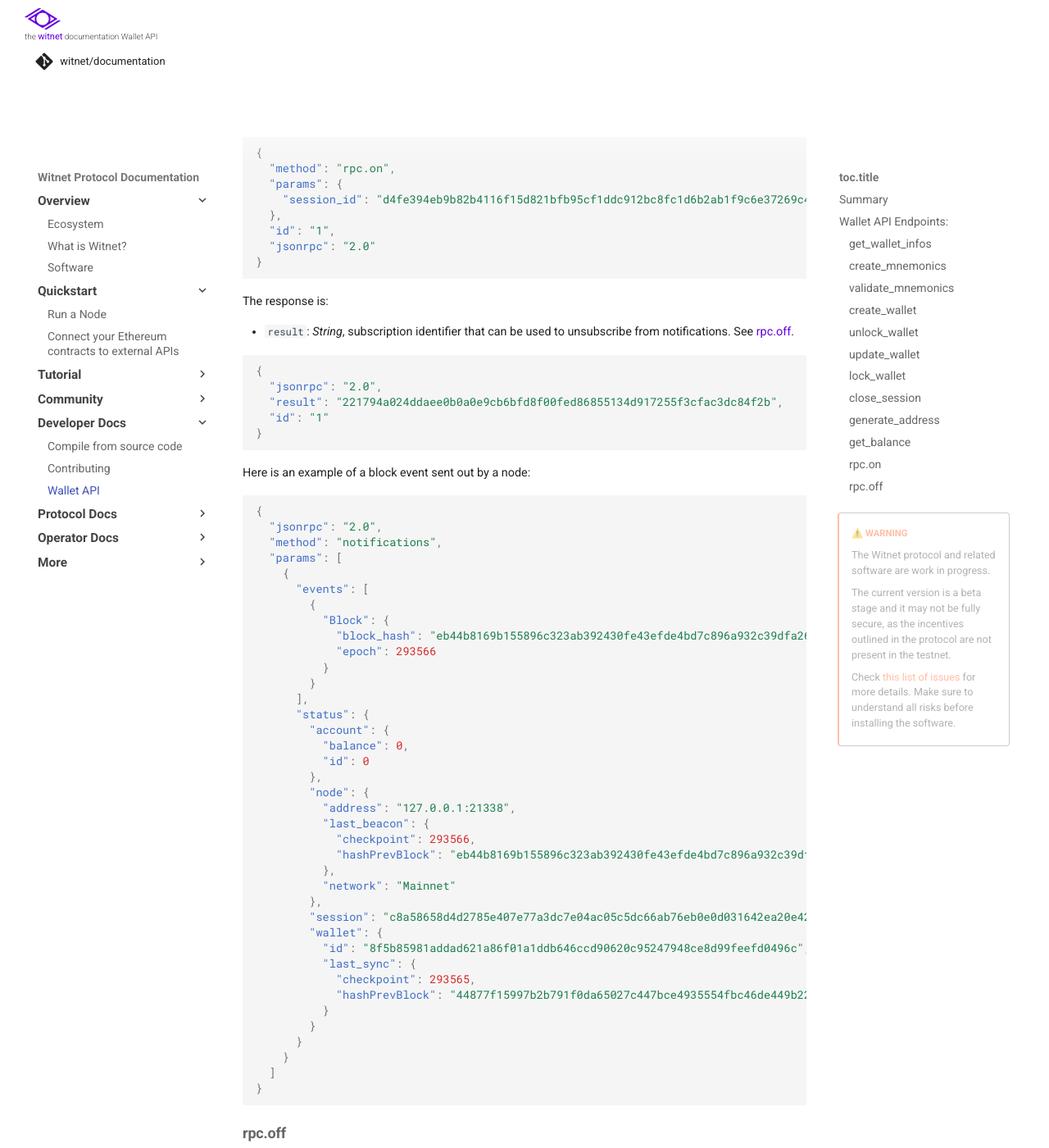
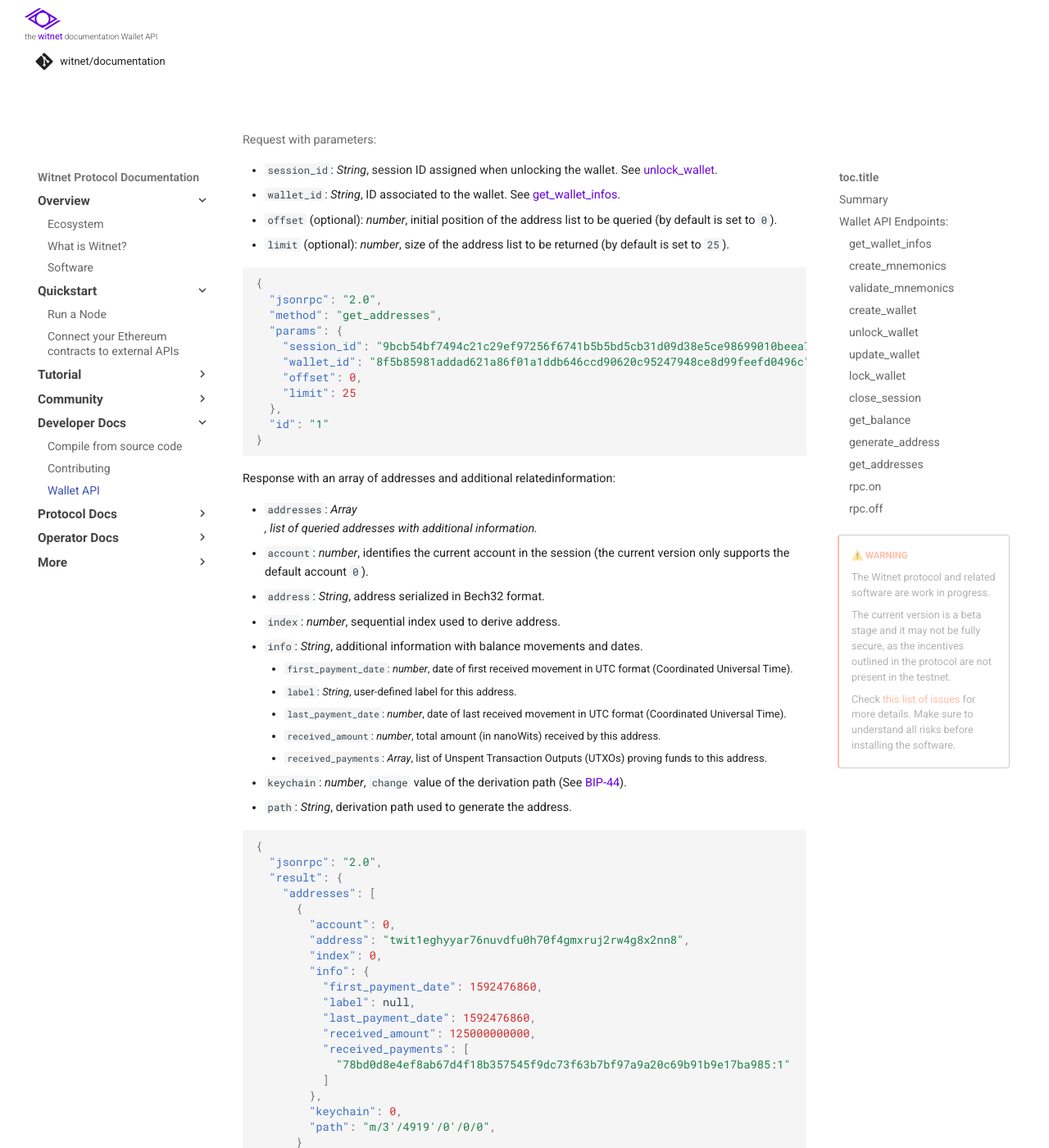
Before and after one commit to witnet/documentation, an MkDocs documentation site: the page built from docs/developer/wallet-api.md, in a window 1280 px wide and 1400 px high, scrolled down 8626 px. Shown: the whole window at 82% size. Built offline with MkDocs 1.6.1 and Material for MkDocs 9.7.7, drawn with Linux system fonts in a browser that asks for light colours; some web fonts are replaced; comment, search, counter and statistics services are not loaded; some of the changed text lies outside the part shown.

Commit message:
docs(wallet-api): add get addresses method

````diff
--- a/docs/developer/wallet-api.md
+++ b/docs/developer/wallet-api.md
@@ -21,8 +21,9 @@ node_url = "127.0.0.1:21338"
 | [unlock_wallet](#unlock_wallet)             | wallet_id, password                              | `session_id`, `session_expiration_secs`, ...  |
 | [lock_wallet](#update_wallet)               | `session_id`, `wallet_id`                        | `success`                                     |
 | [close_session](#close_session)             | `session_id`                                     | `success`                                     |
+| [get_balance](#get_balance)                 | `session_id`, `wallet_id`                        | `total`
 | [generate_address](#generate_address)       | `session_id`, `wallet_id`                        | `address`, `path`                             |
-| [get_balance](#get_balance)                 | `session_id`, `wallet_id`                        | `total`
+| [get_addresses](#get_addresses)             | `session_id`, `wallet_id`                        | `address`, `path`                             |
 | [rpc.on](#rpc.on)                           | `session_id`                                     | (`subscription_id`)                           |
 | [rpc.off](#rpc.off)                         | `[subscription_id]`
 
@@ -347,6 +348,42 @@ Response:
 ```
 
 
+### get_balance
+
+The JsonRPC method `get_balance` is used to query the current balance for a given wallet.
+
+Request with parameters:
+
+- `session_id`: *String*, session ID assigned to you when you unlocked the wallet. See [unlock_wallet](#unlock_wallet).
+- `wallet_id`: *String*, ID associated to the wallet. See [get_wallet_infos](#get-wallet-infos).
+
+```json
+{
+	"jsonrpc": "2.0",
+	"method": "get_balance",
+  "params": {
+    "session_id": "9fa1d779afea88a29768dd05647e37b2f64fc103c1081b0ee9e62fb283f5cd02",
+    "wallet_id": "6c344625884c2f910065ab170dc18ad3cbbc03c7234507c7c22dbd78e3b26667"
+  },
+  "id": "1"
+}
+```
+
+Response:
+
+- `total`: *String*, total balance of the wallet in nanoWits (including timelocked transactions).
+
+```json
+{
+  "jsonrpc": "2.0",
+  "result": {
+    "total": "0"
+  },
+  "id": "1"
+}
+```
+
+
 ### generate_address
 
 The JsonRPC method `generate_address` is used to derive deterministically a new external address for the given wallet and session ID.
@@ -385,36 +422,69 @@ Response:
 ```
 
 
-### get_balance
+### get_addresses
 
-The JsonRPC method `get_balance` is used to query the current balance for a given wallet.
+The JsonRPC method `get_addresses` is used to query for a list of previously derived addresses given a wallet and session ID.
 
 Request with parameters:
 
-- `session_id`: *String*, session ID assigned to you when you unlocked the wallet. See [unlock_wallet](#unlock_wallet).
+- `session_id`: *String*, session ID assigned when unlocking the wallet. See [unlock_wallet](#unlock_wallet).
 - `wallet_id`: *String*, ID associated to the wallet. See [get_wallet_infos](#get-wallet-infos).
+- `offset` (optional): *number*, initial position of the address list to be queried (by default is set to `0`).
+- `limit` (optional): *number*, size of the address list to be returned (by default is set to `25`).
 
 ```json
 {
-	"jsonrpc": "2.0",
-	"method": "get_balance",
+  "jsonrpc": "2.0",
+  "method": "get_addresses",
   "params": {
-    "session_id": "9fa1d779afea88a29768dd05647e37b2f64fc103c1081b0ee9e62fb283f5cd02",
-    "wallet_id": "6c344625884c2f910065ab170dc18ad3cbbc03c7234507c7c22dbd78e3b26667"
+    "session_id": "9bcb54bf7494c21c29ef97256f6741b5b5bd5cb31d09d38e5ce98699010beea7",
+    "wallet_id": "8f5b85981addad621a86f01a1ddb646ccd90620c95247948ce8d99feefd0496c",
+    "offset": 0,
+    "limit": 25
   },
   "id": "1"
 }
 ```
 
-Response:
+Response with an array of addresses and additional relatedinformation:
 
-- `total`: *String*, total balance of the wallet in nanoWits (including timelocked transactions).
+- `addresses`: *Array<Address>*, list of queried addresses with additional information.
+  - `account`: *number*, identifies the current account in the session (the current version only supports the default account `0`).
+  - `address`: *String*, address serialized in Bech32 format.
+  - `index`: *number*, sequential index used to derive address.
+  - `info`: *String*, additional information with balance movements and dates.
+    - `first_payment_date`: *number*, date of first received movement in UTC format (Coordinated Universal Time).
+    - `label`: *String*, user-defined label for this address.
+    - `last_payment_date`: *number*, date of last received movement in UTC format (Coordinated Universal Time).
+    - `received_amount`: *number*, total amount (in nanoWits) received by this address.
+    - `received_payments`: *Array<String>*, list of Unspent Transaction Outputs (UTXOs) proving funds to this address.
+  - `keychain`: *number*, `change` value of the derivation path (See [BIP-44](https://github.com/bitcoin/bips/blob/master/bip-0044.mediawiki)).
+  - `path`: *String*, derivation path used to generate the address.
 
 ```json
 {
   "jsonrpc": "2.0",
   "result": {
-    "total": "0"
+    "addresses": [
+      {
+        "account": 0,
+        "address": "twit1eghyyar76nuvdfu0h70f4gmxruj2rw4g8x2nn8",
+        "index": 0,
+        "info": {
+          "first_payment_date": 1592476860,
+          "label": null,
+          "last_payment_date": 1592476860,
+          "received_amount": 125000000000,
+          "received_payments": [
+            "78bd0d8e4ef8ab67d4f18b357545f9dc73f63b7bf97a9a20c69b91b9e17ba985:1"
+          ]
+        },
+        "keychain": 0,
+        "path": "m/3'/4919'/0'/0/0",
+      }
+    ],
+    "total": 1
   },
   "id": "1"
 }
````
